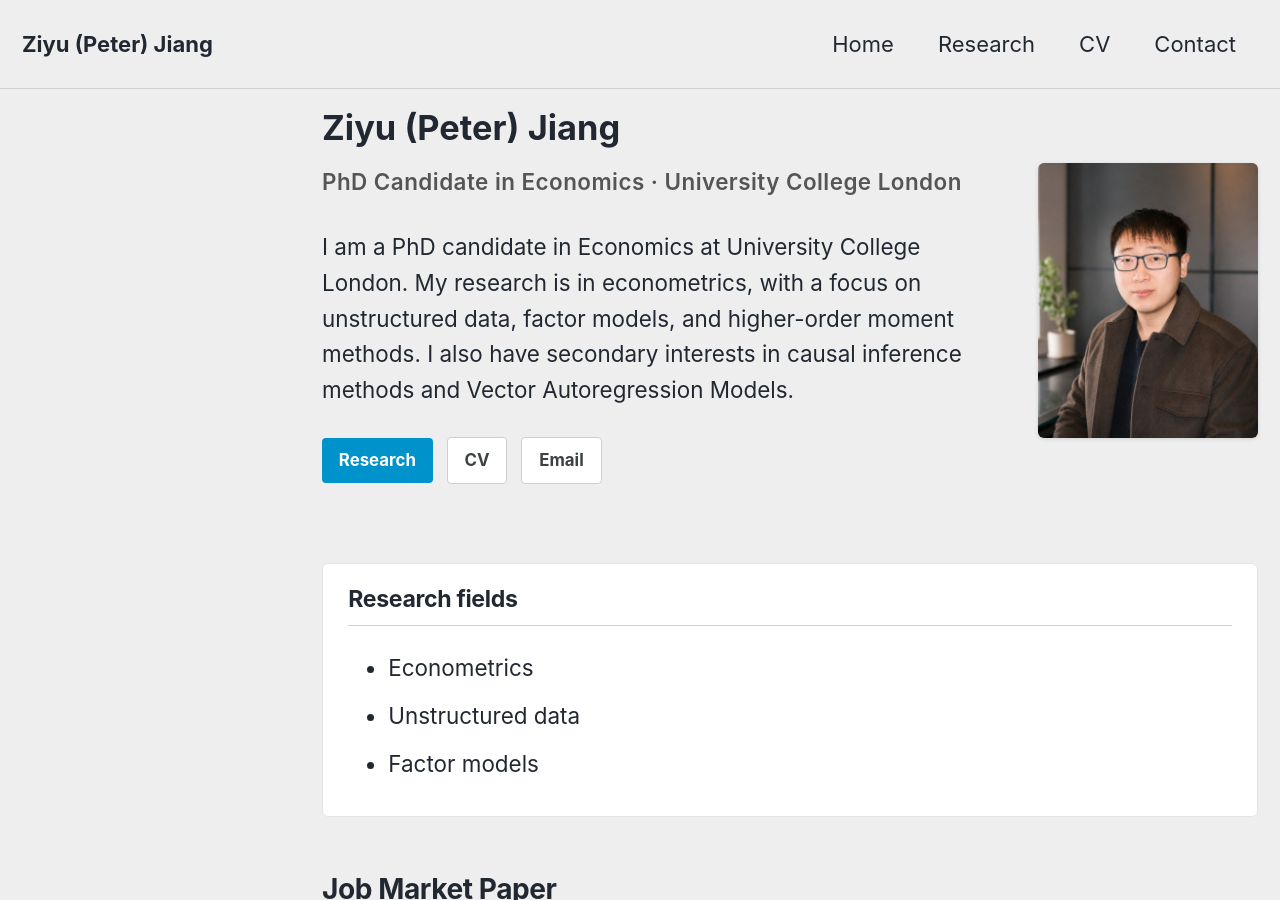
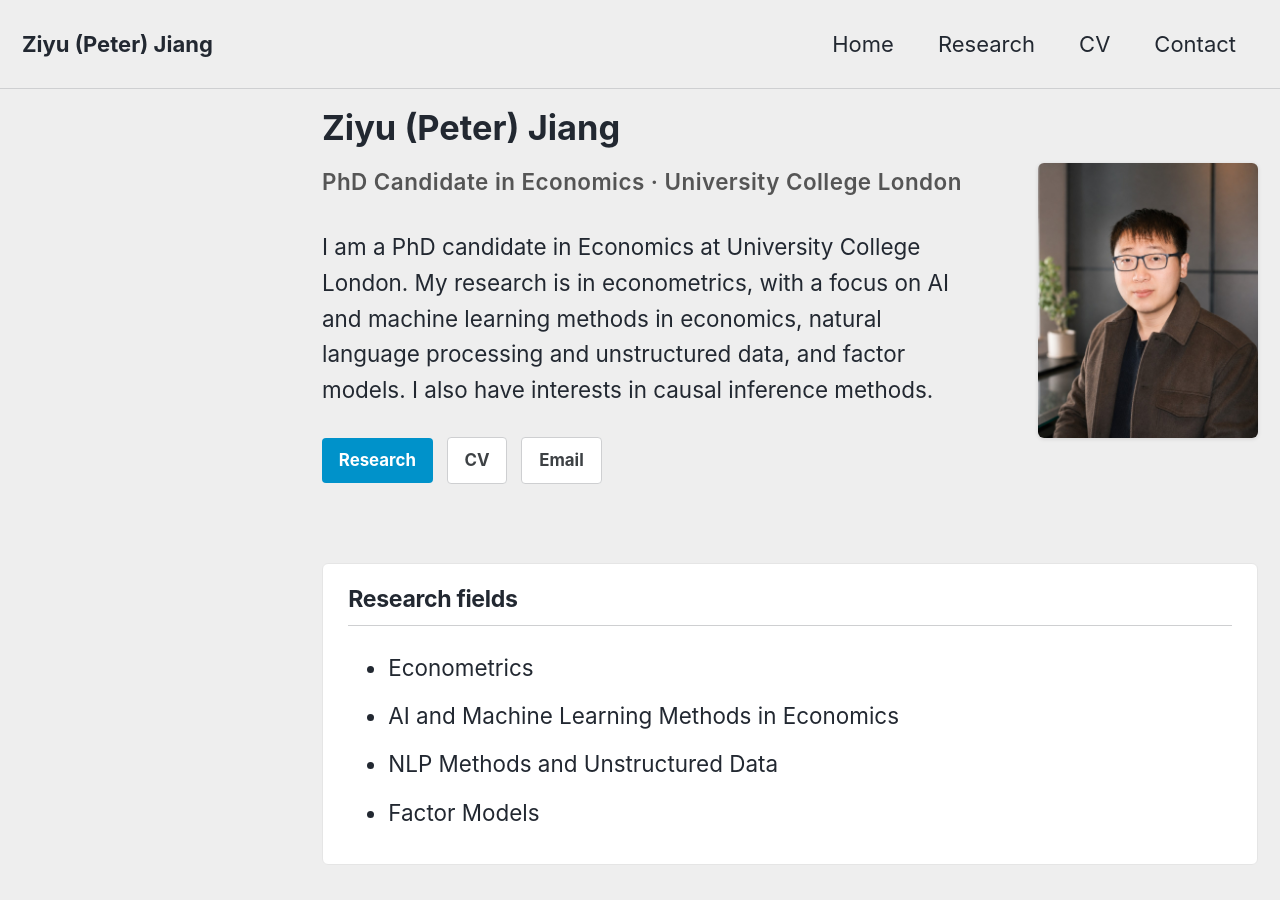
Before and after one commit to ziyupeterjiang/ziyupeterjiang.github.io, a Jekyll site: the page built from index.md, in a window 1280 px wide and 900 px high. Built offline with Jekyll 4.4.1, drawn with Linux system fonts in a browser that asks for light colours; cached includes are drawn as plain includes.

Commit message:
Update homepage research interests and fields

```diff
--- a/index.md
+++ b/index.md
@@ -128,7 +128,7 @@
     <p class="jm-kicker">PhD Candidate in Economics · University College London</p>
 
     <p class="jm-lead">
-      I am a PhD candidate in Economics at University College London. My research is in econometrics, with a focus on unstructured data, factor models, and higher-order moment methods. I also have secondary interests in causal inference methods and Vector Autoregression Models.
+      I am a PhD candidate in Economics at University College London. My research is in econometrics, with a focus on AI and machine learning methods in economics, natural language processing and unstructured data, and factor models. I also have interests in causal inference methods.
     </p>
 
     <!-- Add this sentence when you are on the job market:
@@ -152,8 +152,9 @@
     <h2>Research fields</h2>
     <ul>
       <li>Econometrics</li>
-      <li>Unstructured data</li>
-      <li>Factor models</li>
+      <li>AI and Machine Learning Methods in Economics</li>
+      <li>NLP Methods and Unstructured Data</li>
+      <li>Factor Models</li>
     </ul>
   </section>
 </div>
```
